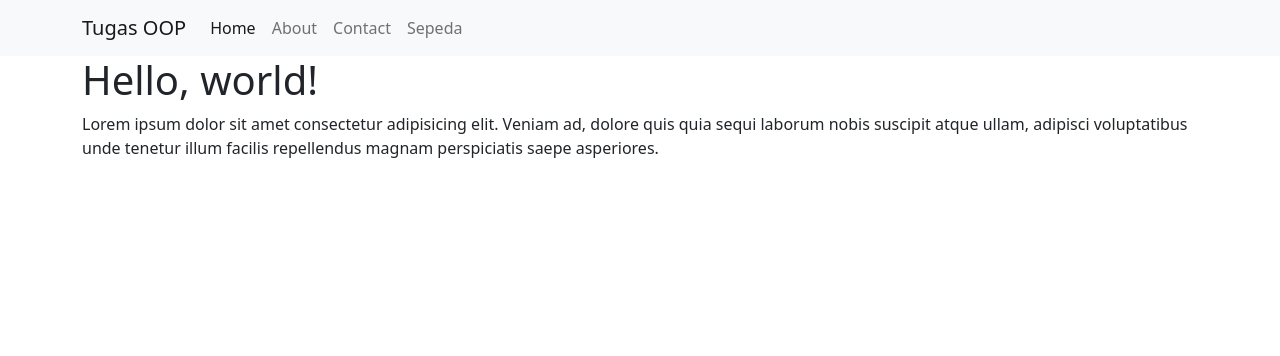
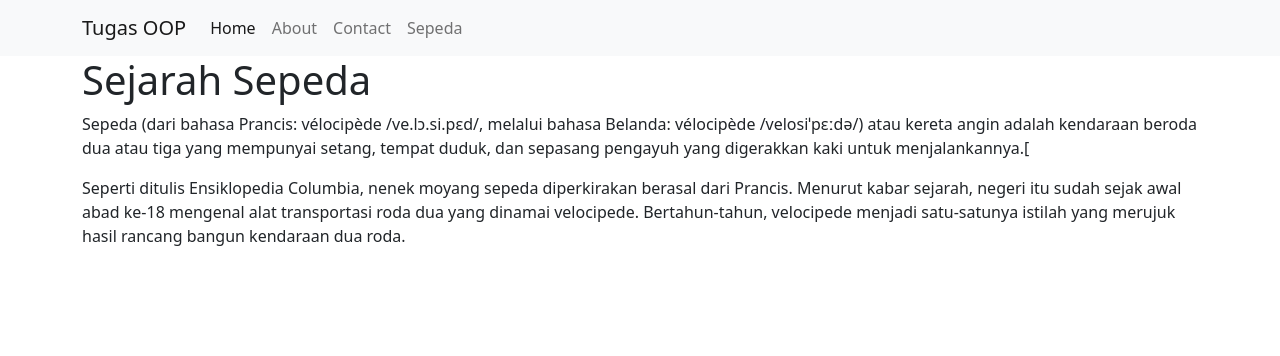
Before and after one commit to adityapn17/tugasharian3, a CodeIgniter 4 app: template app/Views/pages/home.php in a window 1280 px wide. Shown: the top 356 px of the page. Run offline with PHP 8.4 and a stand-in for CodeIgniter, Linux system fonts and the light colour scheme; the template is opened without the code that fills it, so the values that code supplies are empty; some libraries are stand-ins or nearby versions.

Commit message:
perubahan

```diff
--- a/app/Views/pages/about.php
+++ b/app/Views/pages/about.php
@@ -4,8 +4,8 @@
 <div class="container">
 <div class="row">
 <div class="col">
-<h1>about me</h1>
-<p>Lorem ipsum dolor sit amet consectetur adipisicing elit. Veniam ad, dolore quis quia sequi laborum nobis suscipit atque ullam, adipisci voluptatibus unde tenetur illum facilis repellendus magnam perspiciatis saepe asperiores.</p>
+<h1>About me</h1>
+<p>Aditya Putra Nugroho</p>
 </div>
 </div>
 </div>
--- a/app/Views/pages/home.php
+++ b/app/Views/pages/home.php
@@ -4,9 +4,9 @@
 <div class="container">
 <div class="row">
 <div class="col">
-<h1>Hello, world!</h1>
-<p>Lorem ipsum dolor sit amet consectetur adipisicing elit. Veniam ad, dolore quis quia sequi laborum nobis suscipit atque ullam, adipisci voluptatibus unde tenetur illum facilis repellendus magnam perspiciatis saepe asperiores.</p>
-
+<h1>Sejarah Sepeda</h1>
+<p>Sepeda (dari bahasa Prancis: vélocipède /ve.lɔ.si.pɛd/, melalui bahasa Belanda: vélocipède /velosiˈpɛːdə/) atau kereta angin adalah kendaraan beroda dua atau tiga yang mempunyai setang, tempat duduk, dan sepasang pengayuh yang digerakkan kaki untuk menjalankannya.[</p>
+<p>Seperti ditulis Ensiklopedia Columbia, nenek moyang sepeda diperkirakan berasal dari Prancis. Menurut kabar sejarah, negeri itu sudah sejak awal abad ke-18 mengenal alat transportasi roda dua yang dinamai velocipede. Bertahun-tahun, velocipede menjadi satu-satunya istilah yang merujuk hasil rancang bangun kendaraan dua roda.</p>
 </div>
 </div>
 </div>
--- a/app/Views/sepeda/index.php
+++ b/app/Views/sepeda/index.php
@@ -11,7 +11,7 @@
       <th scope="col">#</th>
       <th scope="col">Produk</th>
       <th scope="col">Nama</th>
-      <th scope="col">Aksi</th>
+      <th scope="col">Merk</th>
     </tr>
   </thead>
   <tbody>
@@ -23,7 +23,7 @@
       <td><img src="/img/<?= $s['produk'];?>" alt="" ></td>
       <td><?= $s['nama'];?></td>
       <td>
-      <a href=""class="btn btn-success">Detail</a>
+      <td><?= $s['merk'];?></td>
       </td>
     </tr>
     <?php endforeach; ?>
```
